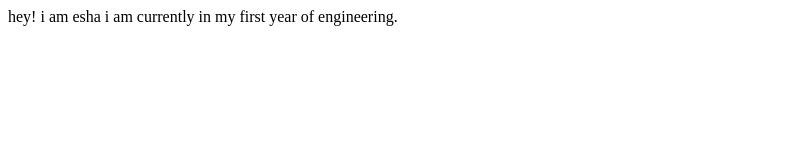
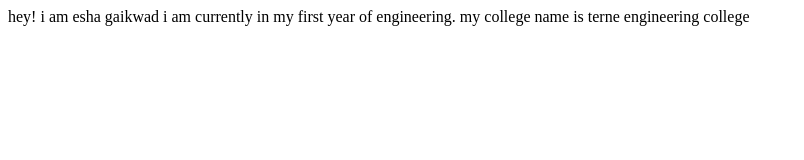
Before and after one commit to eshagaikwad/README.md, a plain HTML site: page index.html in a window 1280 px wide. Shown: the whole page, without its empty margins (0-804 px from the left). Drawn offline with Linux system fonts and the light colour scheme.

Commit message:
adding information

```diff
--- a/index.html
+++ b/index.html
@@ -7,7 +7,8 @@
     <title>eshasite</title>
 </head>
 <body>
-    hey! i am esha
+    hey! i am esha gaikwad
     i am currently in my first year of engineering.
+    my college name is terne engineering college
 </body>
 </html>
```
Also changed, not shown: 1 other file.
